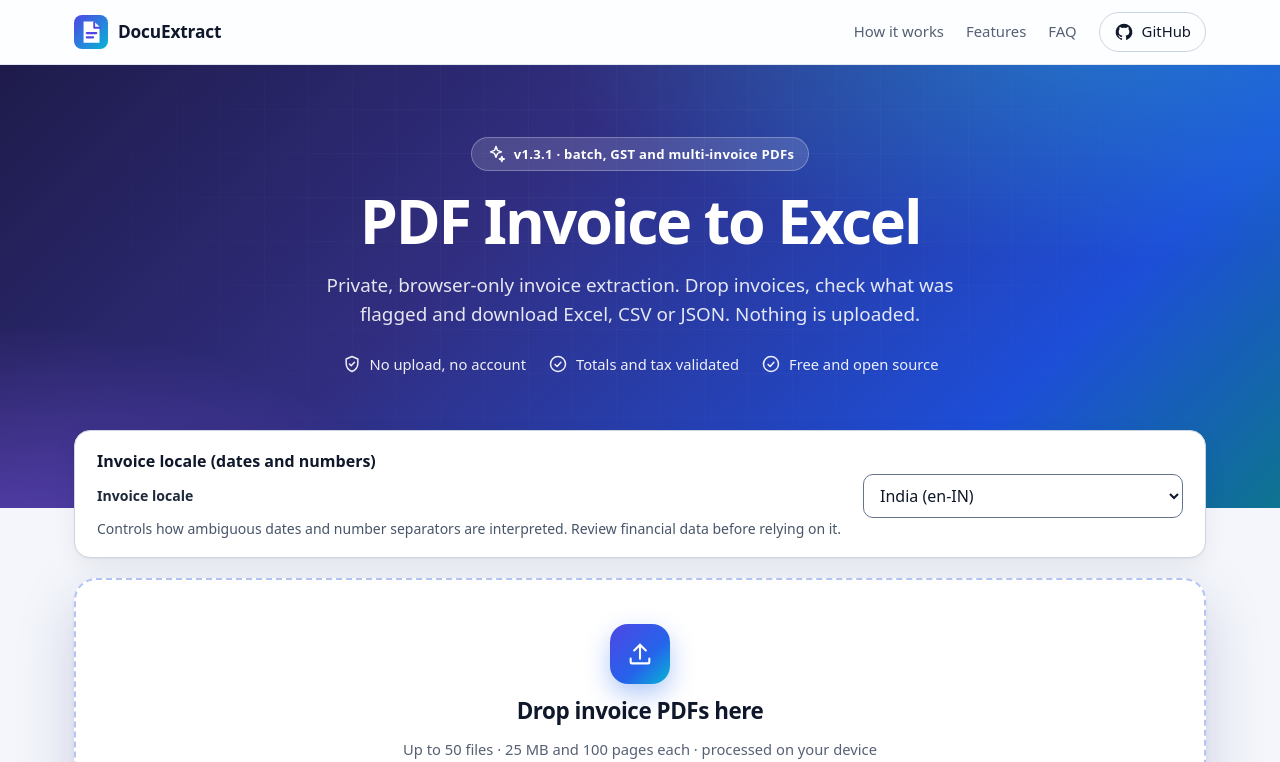
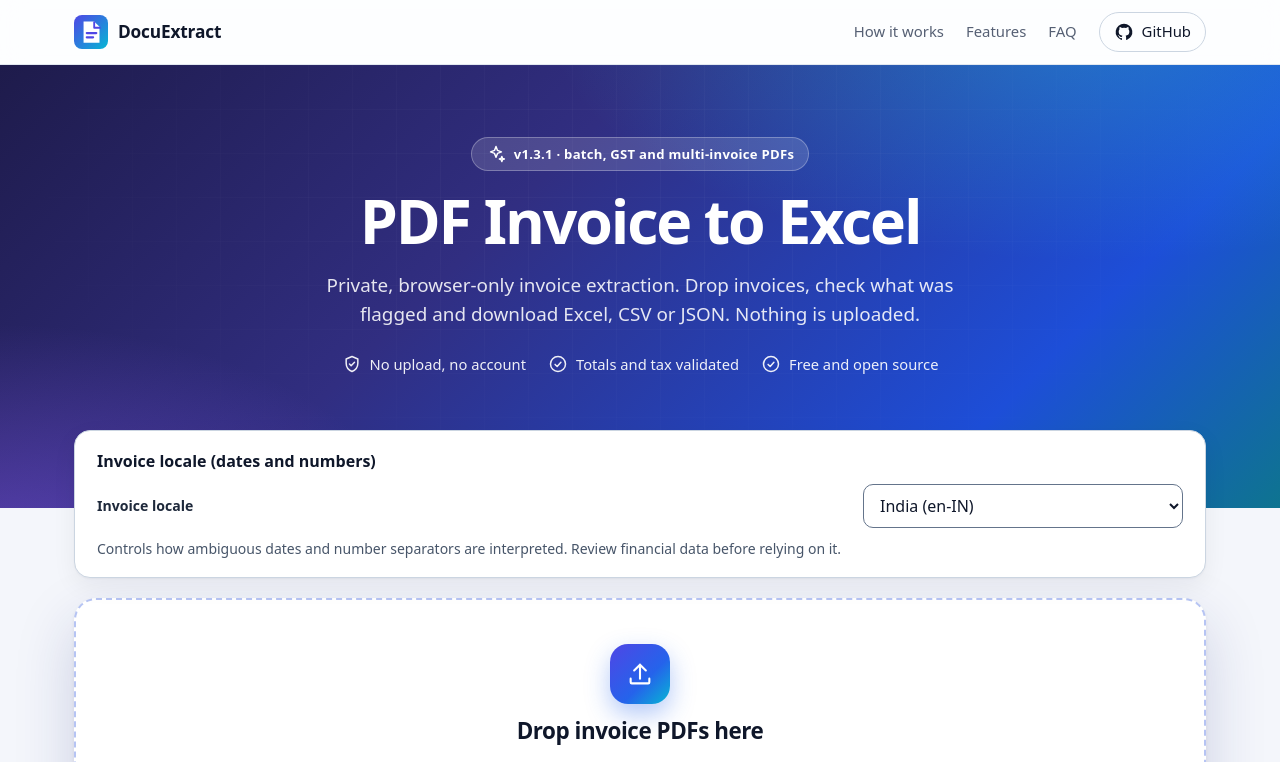
Before and after one commit to MANayab/DocuExtract, a React (Vite) app: page / in a window 1280 px wide. Shown: the top 762 px of the page. Built offline with nearby package versions, Linux system fonts and the light colour scheme.

Commit message:
style(ui): group independent locale and OCR controls

```diff
--- a/src/styles/locale-panel.css
+++ b/src/styles/locale-panel.css
@@ -3,7 +3,7 @@
   position: relative;
   z-index: 1;
   display: grid;
-  gap: 10px;
+  gap: 18px;
   margin: 0 0 20px;
   padding: 18px 22px;
   color: #0f172a;
@@ -11,6 +11,12 @@
   border: 1px solid #cbd5e1;
   border-radius: 16px;
   box-shadow: var(--shadow);
+}
+
+.dx-locale-panel__group {
+  display: grid;
+  gap: 10px;
+  min-width: 0;
 }
 
 .dx-locale-panel__field {
```
